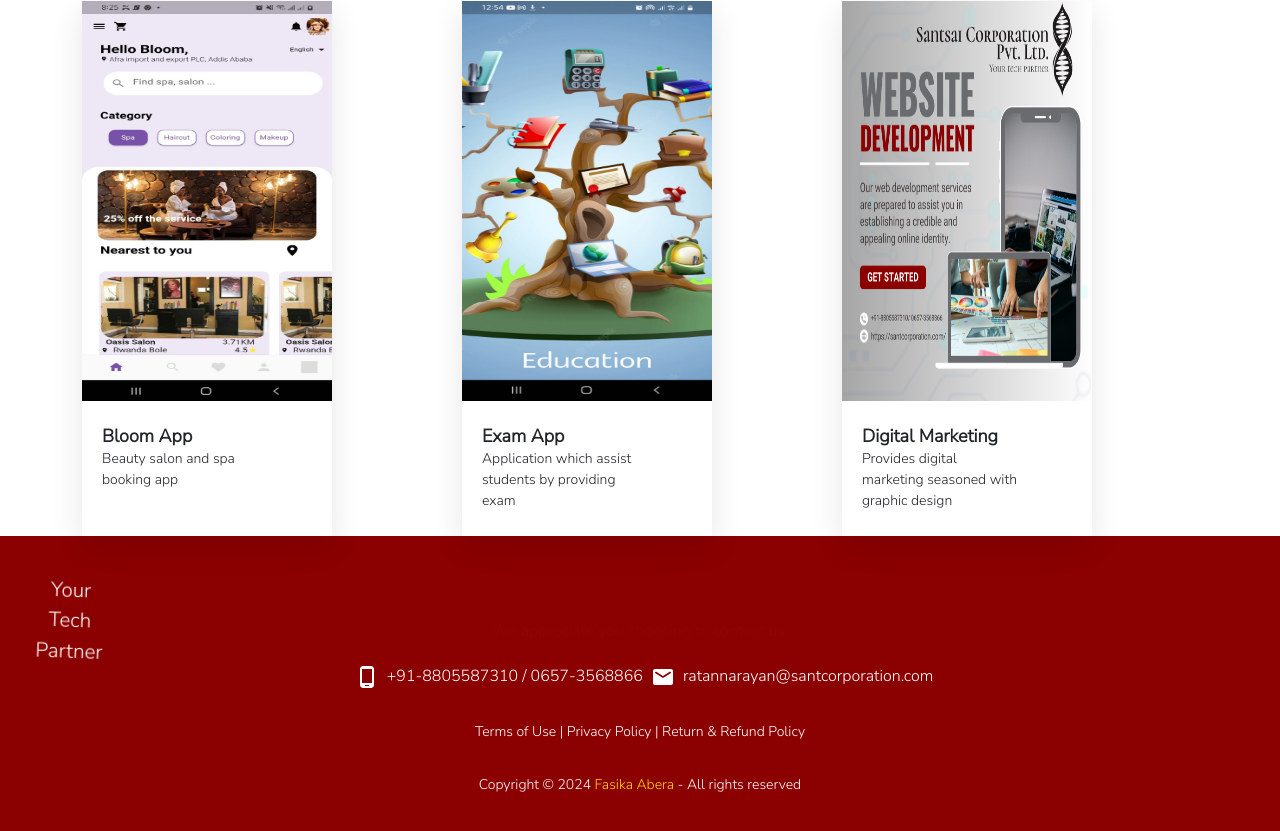
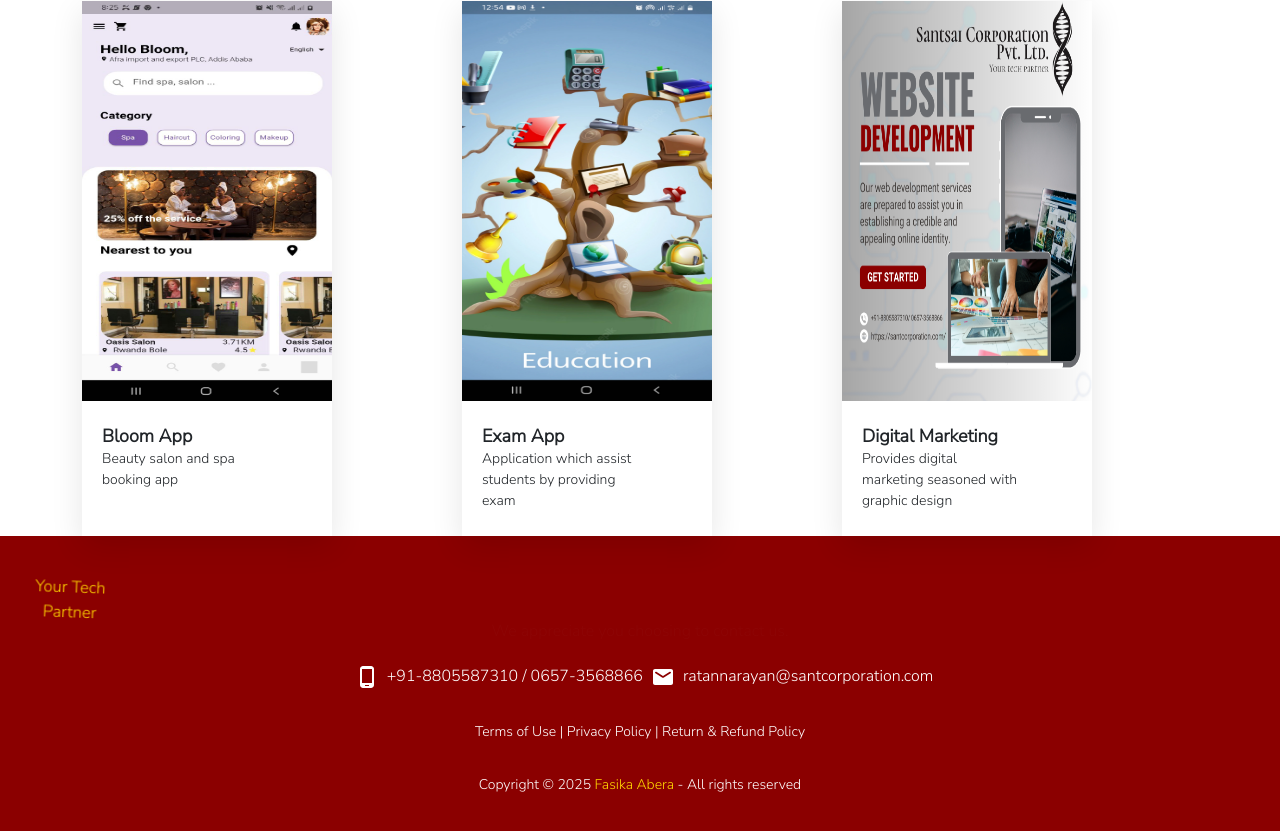
Before and after one commit to fasik1377/santsai-website, a React (Create React App) app: page / in a window 1280 px wide. Shown: the part 2745-3576 px from the top of the page. Built offline with nearby package versions, Linux system fonts and the light colour scheme.

Commit message:
footer is updated

```diff
--- a/src/pages/common/Footer.jsx
+++ b/src/pages/common/Footer.jsx
@@ -16,7 +16,7 @@
             transition={{ duration: 1.5, ease: "easeInOut" }}
           >
             <motion.div
-              style={{ fontSize: "20px", color: "#fff" }}
+              style={{ fontSize: "16px", color: "#FFD700" }}
               animate={{ scale: [1, 1.1, 1], rotate: [0, 5, -5, 0] }}
               transition={{ duration: 2, repeat: Infinity }}
             >
@@ -86,7 +86,7 @@
 
         <div className="container d-lg-flex align-items-center justify-content-center py-3 medium text-center ms-auto">
           <div className="text-white small">
-            Copyright &copy; 2024 {" "}
+            Copyright &copy; 2025 {" "}
             <a
               className="anchor"
               href="https://fasik1377.github.io/fasika-abera/"
```
